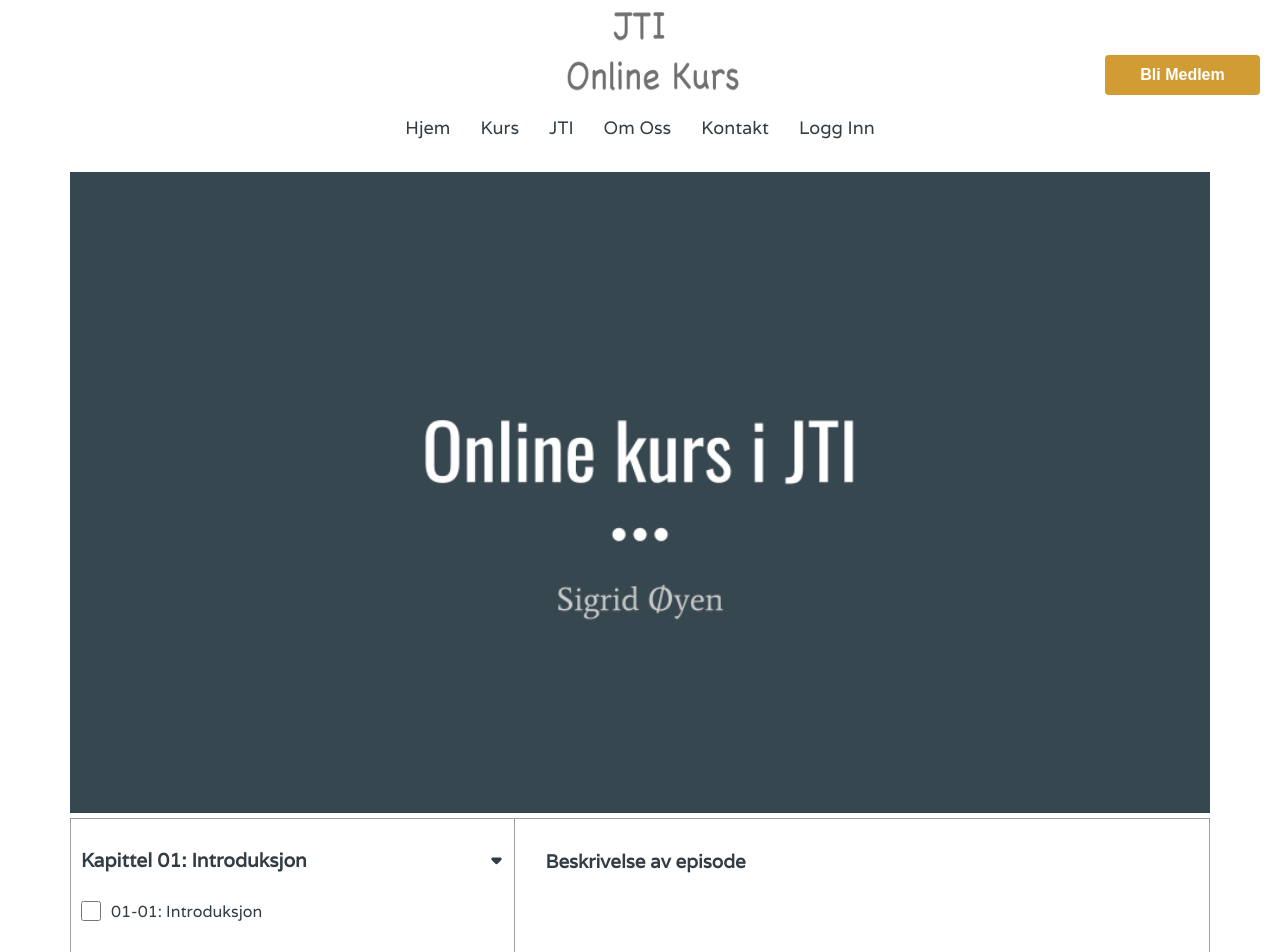
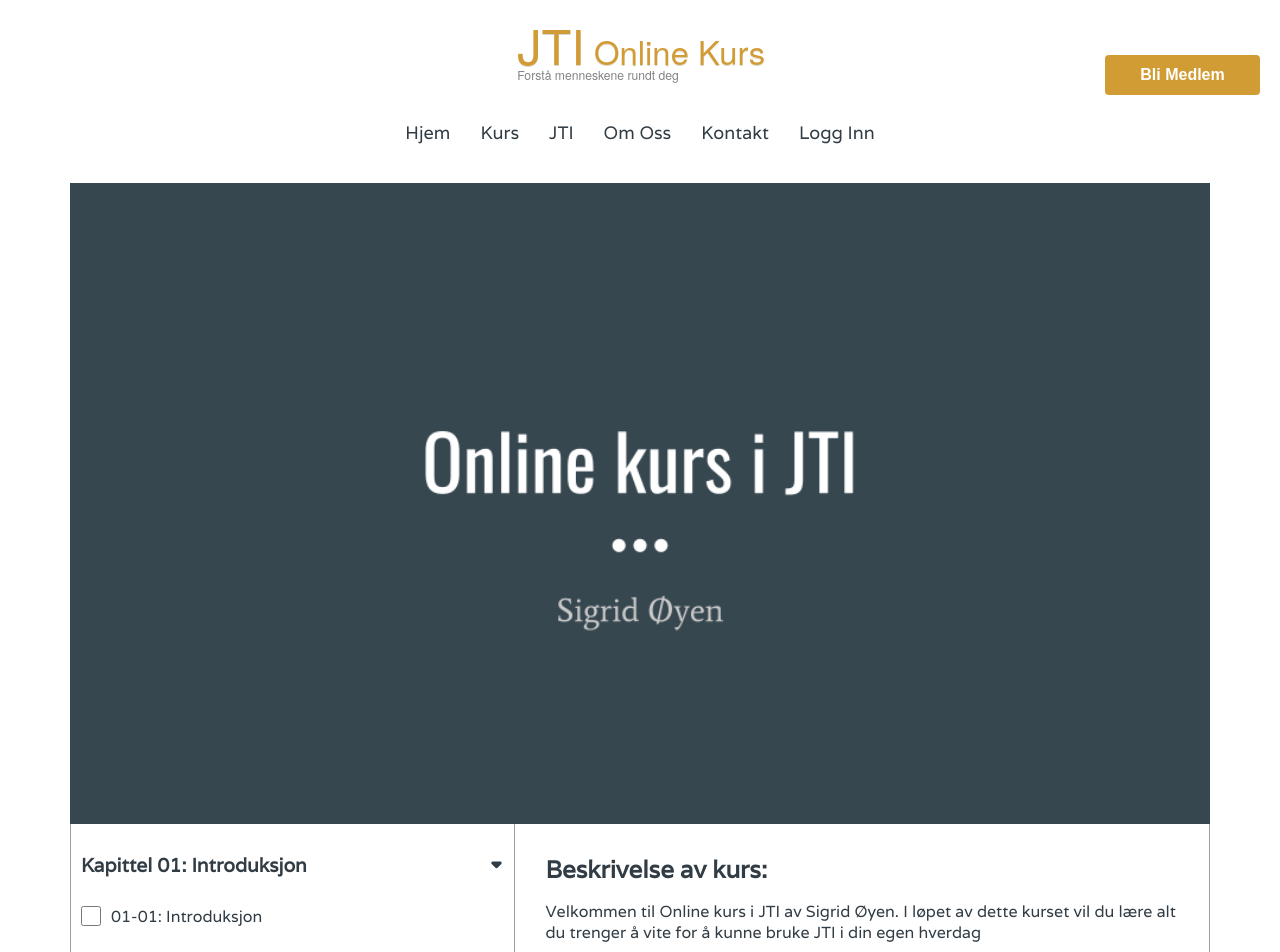
Before and after one commit to davemarong/JTI-Online-Course, a Next.js app: page /kurs in a window 1280 px wide. Shown: the top 952 px of the page. Built offline with nearby package versions, Linux system fonts and the light colour scheme.

Commit message:
Add bliMedlem test

```diff
--- a/pages/kurs/index.js
+++ b/pages/kurs/index.js
@@ -32,7 +32,12 @@ export default function index({
             />
           </div>
           <div className={styles.videoData_description}>
-            <VideoDescription currentVideo={currentVideo} />
+            <h2 style={{ margin: 0 }}>Beskrivelse av kurs: </h2>
+            <p>
+              Velkommen til Online kurs i JTI av Sigrid Øyen. I løpet av dette
+              kurset vil du lære alt du trenger å vite for å kunne bruke JTI i
+              din egen hverdag
+            </p>
           </div>
         </div>
       </div>
--- a/src/components/Footer/Footer.js
+++ b/src/components/Footer/Footer.js
@@ -5,7 +5,7 @@ import React, { useState, useEffect } from "react";
 import Link from "next/link";
 import Image from "next/image";
 // Assets
-import logo from "../../../public/images/logo.png";
+import logo from "../../../public/images/logo.svg";
 // Styles
 import styles from "./Footer.module.scss";
 // Components
--- a/src/components/Nav/Nav.js
+++ b/src/components/Nav/Nav.js
@@ -16,7 +16,7 @@ import { NavItemsPublic, NavItemsLoggedIn } from "./NavItems";
 import desktopStyles from "./NavDesktop.module.scss";
 import mobileStyles from "./NavMobile.module.scss";
 // Assets
-import logo from "../../../public/images/logo.png";
+import logo from "../../../public/images/logo.svg";
 // Functional components
 
 export default function Nav({ isLogged }) {
@@ -54,11 +54,13 @@ export default function Nav({ isLogged }) {
   // Return
   return (
     <>
-      <Link href="/">
-        <a className={styles.logo}>
-          <Image src={logo} width="200" height="100" />
-        </a>
-      </Link>
+      <div className={styles.logo}>
+        <Link href="/">
+          <a>
+            <Image src={logo} width="250" height="100" />
+          </a>
+        </Link>
+      </div>
       <nav>
         {!matches && (
           <IconButton
--- a/src/components/Nav/NavMobile.module.scss
+++ b/src/components/Nav/NavMobile.module.scss
@@ -7,7 +7,7 @@
   list-style-type: none;
   height: auto;
   overflow: hidden;
-
+  margin-top: 0;
   .nav_item {
     margin: 10px 0;
 
@@ -30,10 +30,13 @@
   height: 0;
   overflow: hidden;
 }
+
 .logo {
+  margin-left: 10px;
 }
+
 .nav_hamburgerIcon {
   position: absolute;
   right: 0px;
-  top: 50px;
+  top: 30px;
 }
--- a/src/components/Video/Video.js
+++ b/src/components/Video/Video.js
@@ -11,7 +11,7 @@ export default function Video() {
   return (
     <div className={styles.video_container}>
       <div className={styles.video}>
-        <Image src={video} width="1200" />
+        <Image src={video} width="1400" />
       </div>
     </div>
   );
--- a/src/styles/pages/Kurs.module.scss
+++ b/src/styles/pages/Kurs.module.scss
@@ -5,6 +5,8 @@
   margin: 0px 70px 50px 70px;
 }
 .videoPlayer {
+  position: relative;
+  top: 6px;
 }
 .videoFooter {
   border: 1px solid colors.$background-dark;
```
Also changed, not shown: public/images/logo.png, public/images/logo.svg (added).
